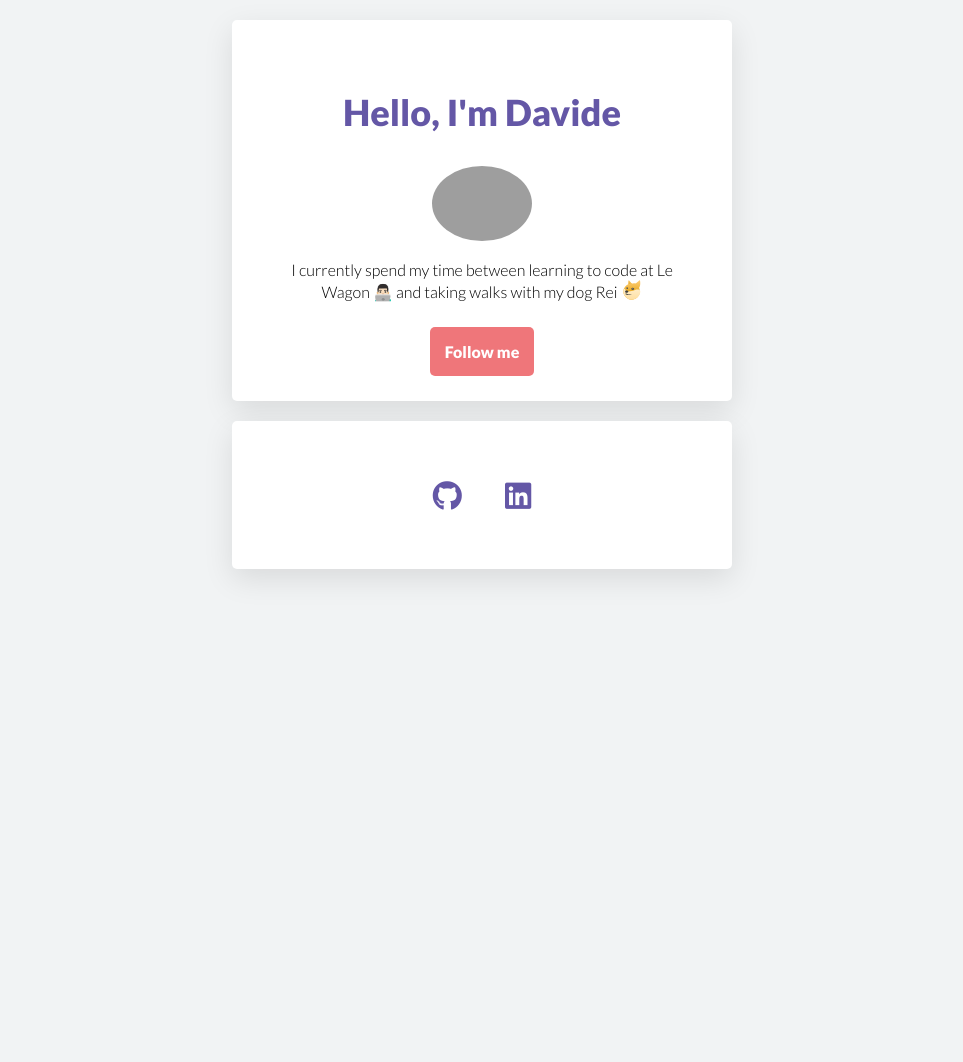
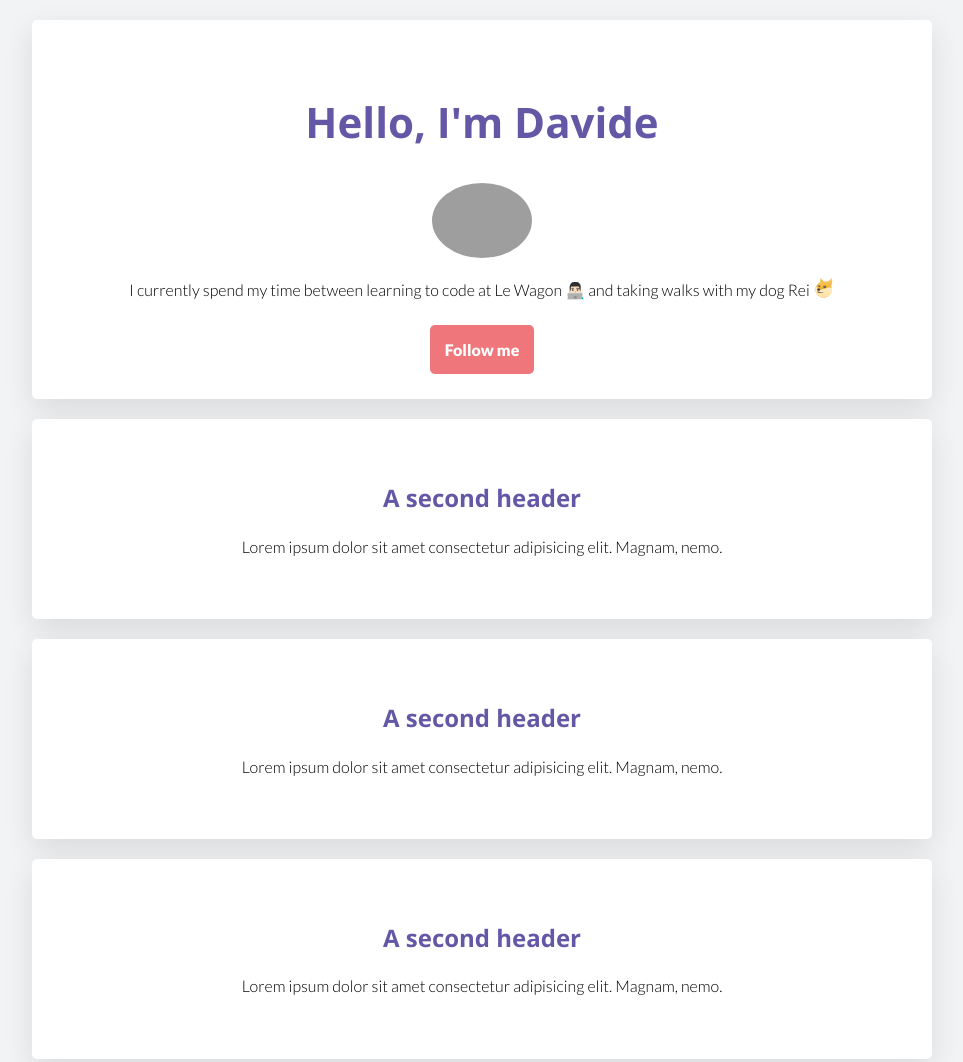
Before and after one commit to d-tello/profile, a plain HTML site: page index.html in a window 1280 px wide. Shown: the top 1062 px of the page, without its empty margins (158-1121 px from the left). Before the commit the page ends 800 px from the top, so only its background shows below. Drawn offline with nearby package versions, Linux system fonts and the light colour scheme; grey boxes are pictures that could not be loaded.

Commit message:
Add more container with dummy content, adjusted the width of the container

```diff
--- a/index.html
+++ b/index.html
@@ -16,9 +16,30 @@
       <img src="images/profile_pic.png" alt="Davide Tello" class="avatar">
       <p>
         I currently spend my time between learning to code at Le Wagon 👨🏻‍💻 and taking walks with my dog Rei
-        <img id="shiba-icon" src="images/shiba.svg" alt="Shiba Inu">
+        <a href="https://www.instagram.com/lilshiba_rei/" target="_blank"><img id="shiba-icon" src="images/shiba.svg" alt="Shiba Inu"></a>
       </p>
       <a href="#follow-me" class="btn-red">Follow me</a>
+    </div>
+  </div>
+  <div class="container">
+    <div class="card-white">
+      <h2>A second header
+        <p>Lorem ipsum dolor sit amet consectetur adipisicing elit. Magnam, nemo.</p>
+      </h2>
+    </div>
+  </div>
+  <div class="container">
+    <div class="card-white">
+      <h2>A second header
+        <p>Lorem ipsum dolor sit amet consectetur adipisicing elit. Magnam, nemo.</p>
+      </h2>
+    </div>
+  </div>
+  <div class="container">
+    <div class="card-white">
+      <h2>A second header
+        <p>Lorem ipsum dolor sit amet consectetur adipisicing elit. Magnam, nemo.</p>
+      </h2>
     </div>
   </div>
   <div class="container">
--- a/style.css
+++ b/style.css
@@ -1,7 +1,8 @@
 @import url('https://fonts.googleapis.com/css2?family=Lato:ital,wght@0,300;0,900;1,400&display=swap');
+@import url('https://fonts.googleapis.com/css2?family=Open+Sans:wght@700&display=swap');
 
 html {
-  display: block;
+  scroll-behavior: smooth;
 }
 
 body {
@@ -15,9 +16,10 @@ body {
 
 h1 {
   color: rgb(100, 87, 166);
-  font-family: 'Lato', sans-serif;
-  font-size: 36px;
+  font-size: 42px;
+  font-weight: 700;
   line-height: 1.6;
+  font-family: 'Open Sans', sans-serif;
 }
 
 .avatar {
@@ -40,12 +42,8 @@ h1 {
   background: rgb(75, 240, 199);
 }
 
-div {
-  display: block;
-}
-
 .container {
-  width: 500px;
+  width: 900px;
   margin: 0 auto;
 }
 
@@ -60,6 +58,21 @@ div {
   border-radius: 5px;
   margin: 20px 0px;
   text-align: center;
+}
+
+.card-white>h2 {
+  font-size: 24px;
+  font-weight: 700;
+  line-height: 1.6;
+  font-family: 'Open Sans', sans-serif;
+  color: rgb(100, 87, 166);
+}
+
+.card-white>h2>p {
+  font-size: 16px;
+  font-weight: 300;
+  color: rgb(0, 0, 0);
+  font-family: 'Lato', sans-serif;
 }
 
 .list-inline {
```
